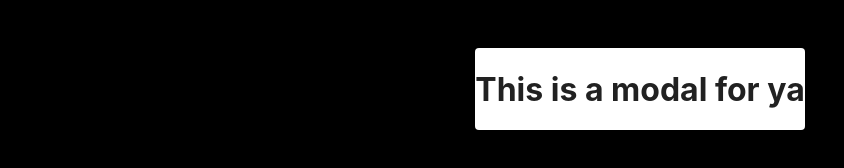
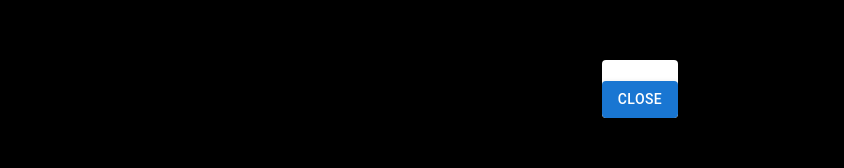
Before and after one commit to otsoga/sxako, a React (Create React App) app: page /play-vs-cpu in a window 1280 px wide. Both pictures are taken after a click on the button "TOGGLE MODAL". Shown: the part 311-479 px from the top of the page, without its empty margins (0-844 px from the left). Built offline with nearby package versions, Linux system fonts and the light colour scheme.

Commit message:
modal progress and clean up move list when initial position is not the starting position

```diff
--- a/src/Components/EndOfGameModal.js
+++ b/src/Components/EndOfGameModal.js
@@ -1,6 +1,6 @@
 import { Button, Box, Dialog } from '@mui/material';
 
-function EndOfGameModal({open, onClose}) {
+function EndOfGameModal({open, onClose, gameOver}) {
 
     return (
         <Dialog
@@ -8,7 +8,11 @@ function EndOfGameModal({open, onClose}) {
             onClose={onClose}
         >
             <Box>
-                <h1>This is a modal for ya</h1>
+                <h1>{gameOver}</h1>
+                <Button
+                    variant='contained'
+                    onClick={onClose}
+                >Close</Button>
             </Box>
         </Dialog>
     );
--- a/src/Components/MoveList.js
+++ b/src/Components/MoveList.js
@@ -7,6 +7,8 @@ import { Fragment } from "react";
  * @returns
  */
 function MoveList({movesString}) {
+    const stripBrackets = (text) => text.replace(/(?:\[.*?\]|[[\]])/g, "")
+    movesString = stripBrackets(movesString);
     const moves = movesString.split(' ').reverse();
     let movesArray = [];
 
--- a/src/Pages/PlayVsCpu.js
+++ b/src/Pages/PlayVsCpu.js
@@ -8,10 +8,13 @@ import GameNavigation from '../Components/GameNavigation';
 import EndOfGameModal from '../Components/EndOfGameModal';
 
 function PlayVsCpu() {
-    const gameRef = useRef(new Chess());
+    // const gameRef = useRef(new Chess());
+    const gameRef = useRef(new Chess('rnbqkbnr/1pp2ppp/p2p4/4p3/2B1P3/5Q2/PPPP1PPP/RNB1K1NR w KQkq - 0 4'));
+
     const [fen, setFen] = useState(gameRef.current.fen());
     const [boardOrientation, setBoardOrientation] = useState('white');
     const [modalOpen, setModalOpen] = useState(false);
+    const [gameOver, setGameOver] = useState(false);
 
     const onHumanMove = (source, target) => {
         let move = null;
@@ -26,20 +29,32 @@ function PlayVsCpu() {
         }
 
         setFen(gameRef.current.fen())
-        setTimeout(makeRandomMove, 200);
+        // setTimeout(makeRandomMove, 200); // Comment this out for human vs. human
+
+        if (gameRef.current.game_over()) {
+            handleEndOfGame()
+            return;
+        }
 
         return true;
     }
 
     const makeRandomMove = () =>{
         const possibleMoves = gameRef.current.moves();
+        gameRef.current.move(getRandomElement(possibleMoves));
+        setFen(gameRef.current.fen())
 
-        if (gameRef.current.game_over() || gameRef.current.in_draw() || possibleMoves.length === 0) {
+        if (gameRef.current.game_over()) {
+            handleEndOfGame()
             return;
         }
+    }
 
-        gameRef.current.move(getRandomElement(possibleMoves));
-        setFen(gameRef.current.fen())
+    const handleEndOfGame = () => {
+        if (gameRef.current.in_checkmate()) {
+            setGameOver('wins by checkmate!')
+            toggleModal()
+        }
     }
 
     const undoMove = () => {
@@ -69,11 +84,11 @@ function PlayVsCpu() {
         <div className='app'>
             <EndOfGameModal
                 open={modalOpen}
+                gameOver={gameOver}
                 onClose={toggleModal}
             />
             <h1>Play vs. CPU</h1>
             <Box sx={{ display: 'flex', gap: '1rem' }}>
-
                 <Box id='boardView' sx={{minWidth: '560px', width:'50%'}} >
                     <Box sx={{marginBottom: '1rem'}}>
                         <Board
```
